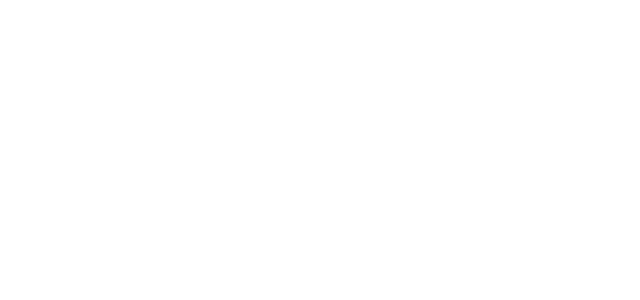
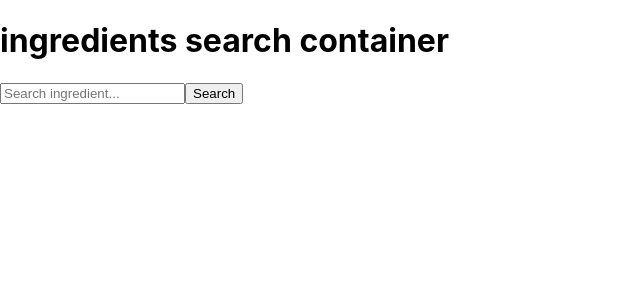
Before and after one commit to Dillonpyle/pantry-app-fe, a React (Create React App) app: page /ingredients in a window 1280 px wide. Shown: the top 300 px of the page, without its empty margins (0-640 px from the left). Built offline with nearby package versions, Linux system fonts and the light colour scheme.

Commit message:
added pantry features

```diff
--- a/src/App.js
+++ b/src/App.js
@@ -1,7 +1,7 @@
 import React, { Component } from 'react';
 import IngredientsSearchContainer from './IngredientsSearchContainer';
 import Home from './Home';
-import Register from './Register';
+import Register from './register';
 import { Route, Switch, withRouter } from 'react-router-dom';
 import './App.css';
 
@@ -63,7 +63,12 @@ class App extends Component {
       const parsedResponse = await loginResponse.json();
 
       if (loginResponse.ok) {
+        this.setState({
+          user_id: parsedResponse.id,
+          username: parsedResponse.username
+        });
         this.props.history.push('/home')
+        this.props.history.push('/ingredients')
       }
       console.log(this.state)
       console.log(parsedResponse)
@@ -73,11 +78,12 @@ class App extends Component {
     }
   }
   render() {
+    console.log(this.state);
     return (
       <main>
         <Switch>
           <Route exact path='/' render={() => <Register handleRegister={this.handleRegister} handleChange={this.handleChange} handleSubmit={this.handleSubmit} />} />
-          <Route exact path='/IngredientsSearchContainer' render={() => <IngredientsSearchContainer user={this.state}/>} />
+          <Route exact path='/ingredients' render={() => <IngredientsSearchContainer user={this.state}/>} />
           <Route exact path='/home' render={() => <Home />} />
         </Switch>
       </main>
--- a/src/Home/index.js
+++ b/src/Home/index.js
@@ -4,7 +4,8 @@ const index = () => {
     return (
         <div>
             <h1 id='homeHeader'>Pantry</h1>
-            <div><button>Ingredients</button>
+            <div>
+            	<a href="/ingredients">Ingredients</a>
             </div>
 
         </div>
--- a/src/IngredientsSearchContainer/index.js
+++ b/src/IngredientsSearchContainer/index.js
@@ -37,7 +37,7 @@ class IngredientsSearchContainer extends Component {
 			this.setState({
 				ing_id: parsedResponse.id,
 				ing_name: parsedResponse.name,
-				ing_type: parsedResponse.type,
+				ing_type: parsedResponse.typeof,
 			})
 
 		} catch (err) {
@@ -78,6 +78,7 @@ class IngredientsSearchContainer extends Component {
 
 
 	render() {
+		console.log(this.props);
 		return (
 			<div>
 				<h1>ingredients search container</h1>
```
Also changed, not shown: 1 other file (tests, documents, lock files or other folders).
